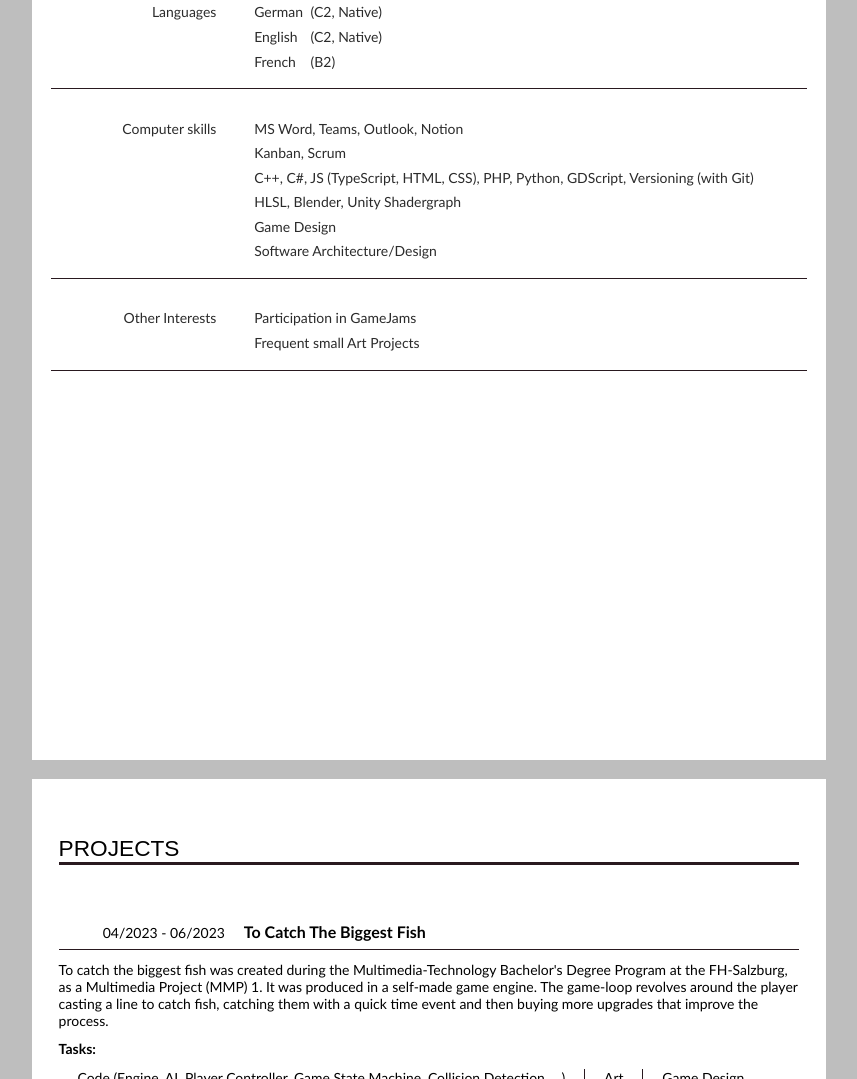
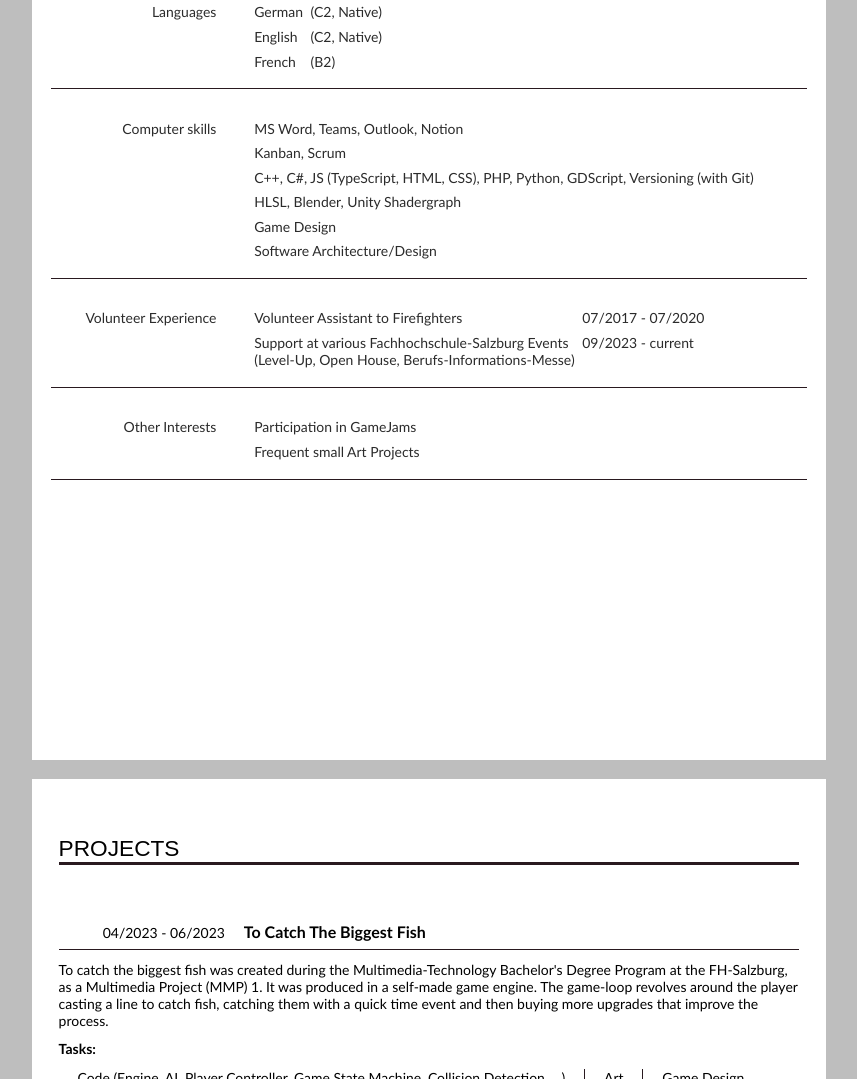
Before and after one commit to Wahoza/Wahoza.github.io, a plain HTML site: page cv_refactor/cv_refactor_index.html in a window 1280 px wide. Shown: the part 1504-2583 px from the top of the page, without its empty margins (211-1068 px from the left). Drawn offline with Linux system fonts and the light colour scheme.

Commit message:
feat: Added volunteer experiences

```diff
--- a/cv_refactor/cv_refactor_index.html
+++ b/cv_refactor/cv_refactor_index.html
@@ -127,7 +127,7 @@
                         <div class= "grid-item-left">Languages</div>
 
                         <div class = "grid-item-right">
-                            <div class = " grid-subdivision">
+                            <div class = "grid-subdivision">
                             <div>German</div> <div>(C2, Native)</div>
                             <div>English</div><div>(C2, Native)</div>
                             <div>French</div><div>(B2)</div>
@@ -144,6 +144,16 @@
                             <div>HLSL, Blender, Unity Shadergraph</div>
                             <div>Game Design</div>
                             <div>Software Architecture/Design</div>
+                        </div>
+                    </div>
+                        <div class = "info-section-content">
+                        <div class= "grid-item-left">Volunteer Experience</div>
+
+                        <div class = "grid-item-right">
+                            <div class = "grid-subdivision">
+                            <div>Volunteer Assistant to Firefighters</div> <div>07/2017 - 07/2020</div>
+                            <div>Support at various Fachhochschule-Salzburg Events <br> (Level-Up, Open House, Berufs-Informations-Messe)</div> <div>09/2023 - current</div>
+                            </div>
                         </div>
                     </div>
                     <div class = "info-section-content">
```
